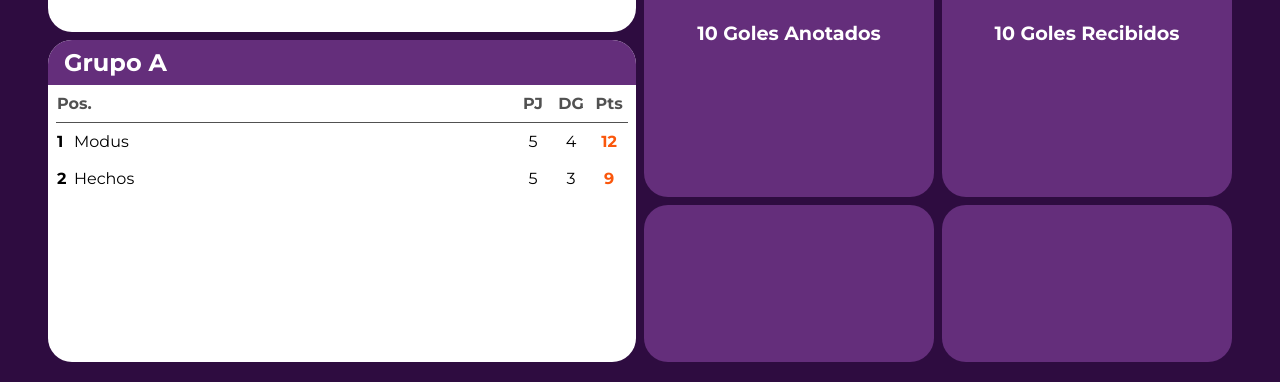
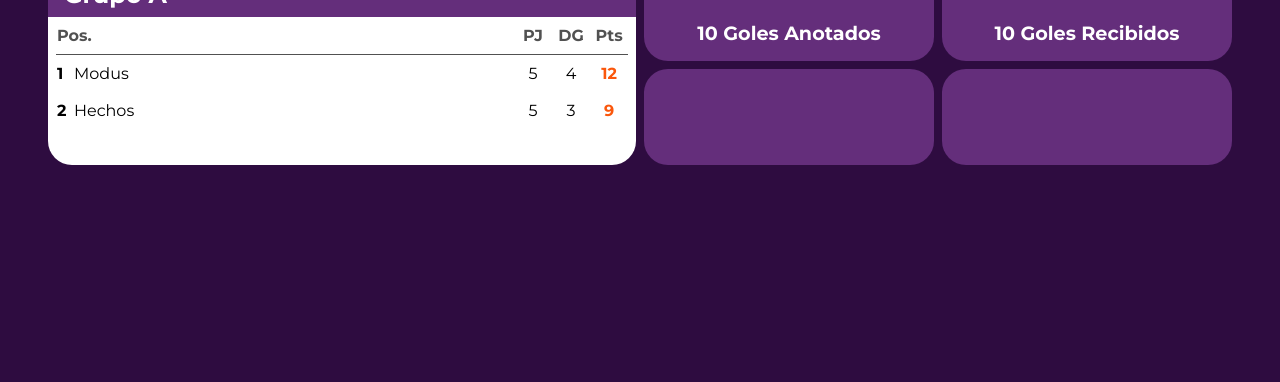
Before and after one commit to isaaleonardo/fusion-cup, an Astro site: page / in a window 1280 px wide. Shown: the part 418-800 px from the top of the page. Built offline with nearby package versions, Linux system fonts and the light colour scheme; Astro itself is replaced by a stand-in of ours.

```diff
--- a/src/components/BentoGrid.astro
+++ b/src/components/BentoGrid.astro
@@ -31,12 +31,12 @@
 <style is:global>
 	.empty {
 		background-color: var(--primary-light-color);
+		min-height: 6rem;
 	}
 
 	.parent {
 		display: grid;
 		grid-template-columns: repeat(2, 1fr);
-		grid-template-rows: repeat(4, 1fr);
 		gap: .5rem;
 	}
 
```
